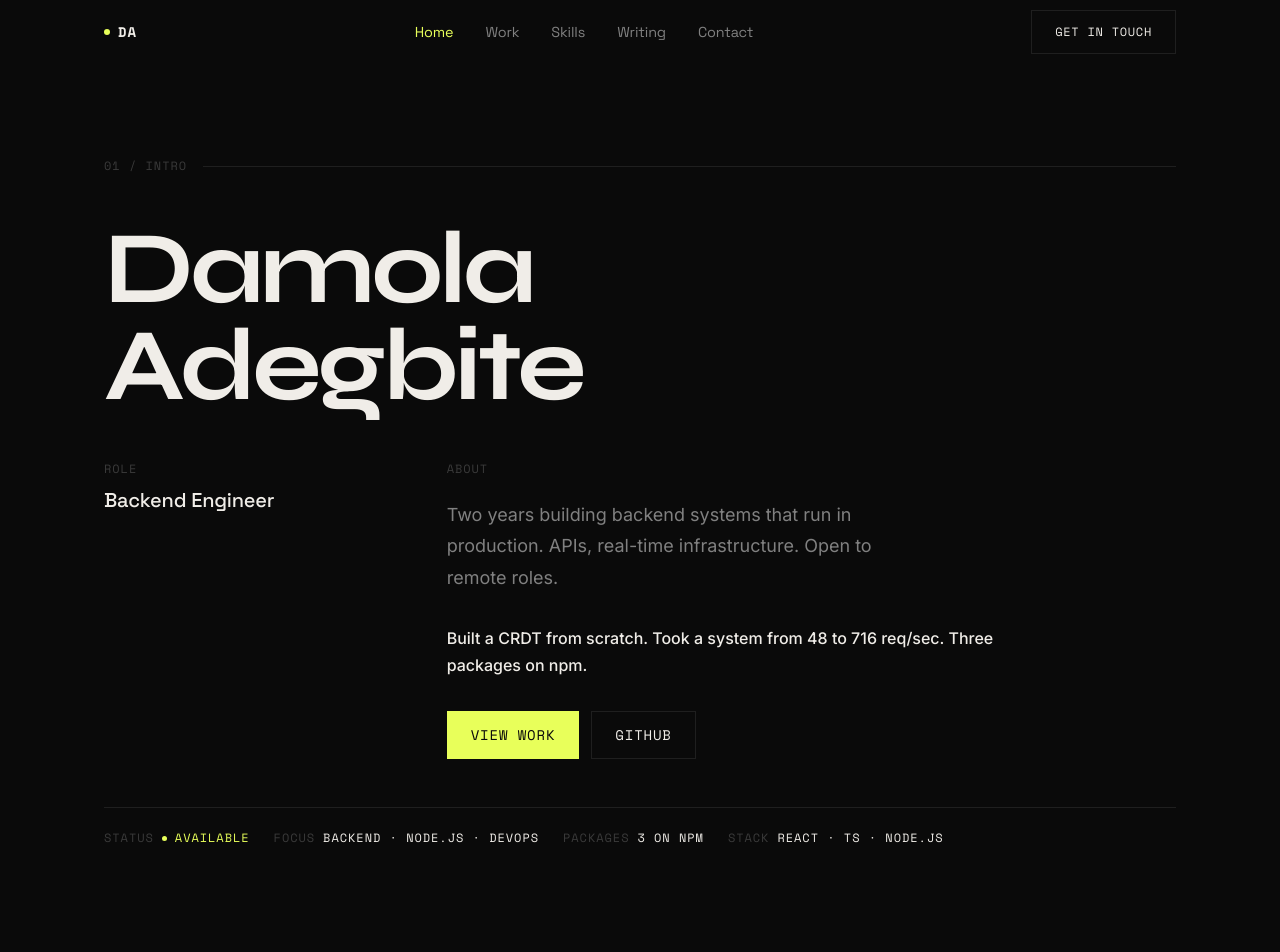
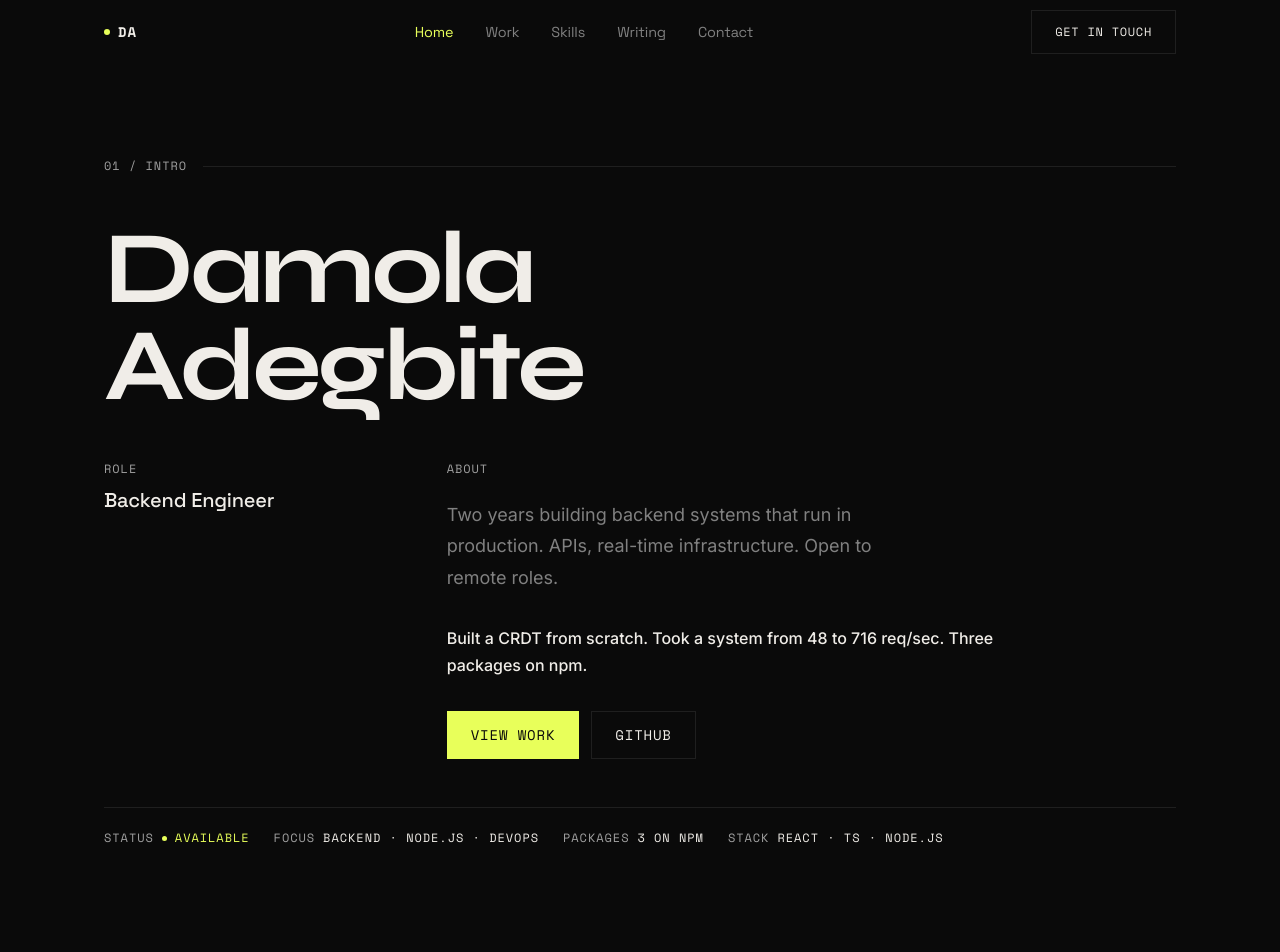
Before and after one commit to dax-side/portfolio, a React (Vite) app: page / in a window 1280 px wide. Shown: the top 952 px of the page. Built offline with nearby package versions, Linux system fonts and the light colour scheme.

Commit message:
fix: update color scheme in Hero component for improved consistency

```diff
--- a/src/components/Hero.jsx
+++ b/src/components/Hero.jsx
@@ -116,7 +116,7 @@ const styles = {
     gap: '16px',
   },
   index: {
-    color: '#3A3A3A',
+    color: '#A0A0A0',
     flexShrink: 0,
   },
   line: {
@@ -147,7 +147,7 @@ const styles = {
     gap: '24px',
   },
   label: {
-    color: '#3A3A3A',
+    color: '#A0A0A0',
   },
   role: {
     color: '#F0EDE8',
@@ -172,7 +172,7 @@ const styles = {
     gap: '8px',
   },
   statusLabel: {
-    color: '#3A3A3A',
+    color: '#A0A0A0',
   },
   statusDot: {
     width: '5px',
```
